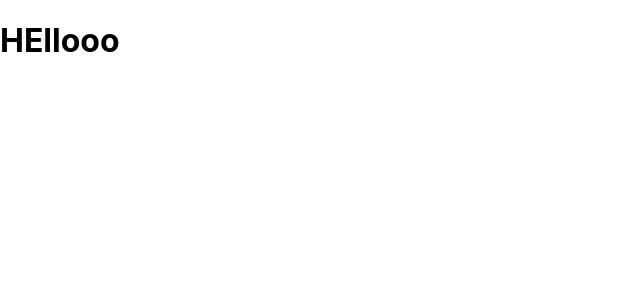
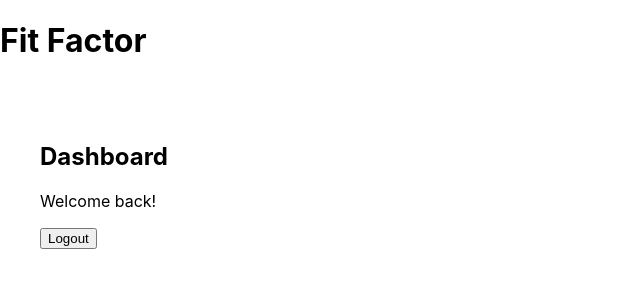
Before and after one commit to michaelmaytin/fit-factor-app, a React (Create React App) app in the folder fitfactor/frontend/: page /dashboard in a window 1280 px wide. Before the commit this address had no page. Shown: the top 300 px of the page, without its empty margins (0-640 px from the left). Built offline with nearby package versions, Linux system fonts and the light colour scheme.

Commit message:
Create Dahsboard and Logout Button components

```diff
--- a/fitfactor/frontend/public/index.html
+++ b/fitfactor/frontend/public/index.html
@@ -27,7 +27,7 @@
     <title>React App</title>
   </head>
   <body>
-    <h1>HEllooo</h1>
+    <h1>Fit Factor</h1>
     <noscript>You need to enable JavaScript to run this app.</noscript>
     <div id="root"></div>
     <!--
--- a/fitfactor/frontend/src/App.js
+++ b/fitfactor/frontend/src/App.js
@@ -2,14 +2,16 @@ import React from 'react';
 import { BrowserRouter as Router, Routes, Route } from 'react-router-dom';
 import LoginPage from './pages/LoginPage';
 import SignupPage from "./pages/SignupPage";
+import Dashboard from "./pages/Dashboard";
 
 function App() {
   return (
       <Router>
-        <Routes>
-          <Route path ="/login" element={<LoginPage />} />
-          <Route path ="/signup" element={<SignupPage />} />
-        </Routes>
+          <Routes>
+            <Route path ="/login" element={<LoginPage />} />
+            <Route path ="/signup" element={<SignupPage />} />
+            <Route path = "/dashboard" element={<Dashboard />} />
+          </Routes>
       </Router>
       );
 }
--- /dev/null
+++ b/fitfactor/frontend/src/components/LogoutButton.js
@@ -0,0 +1,12 @@
+import React from 'react';
+
+function LogoutButton() {
+    const handleLogout = () => {
+        localStorage.removeItem("user");
+        window.location.href = "/login";
+    };
+
+    return <button onClick={handleLogout}>Logout</button>;
+}
+
+export default LogoutButton;
--- /dev/null
+++ b/fitfactor/frontend/src/pages/Dashboard.js
@@ -0,0 +1,14 @@
+import React from 'react';
+import LogoutButton from '../components/LogoutButton';
+
+function Dashboard() {
+    return (
+        <div style={{ padding: '40px' }}>
+            <h2>Dashboard</h2>
+            <p>Welcome back!</p>
+            <LogoutButton />
+        </div>
+    );
+}
+
+export default Dashboard;
--- a/fitfactor/frontend/src/pages/LoginPage.js
+++ b/fitfactor/frontend/src/pages/LoginPage.js
@@ -18,7 +18,8 @@ const handleLogin = async (e) => {
 
     const data = await response.json();
     if (response.ok) {
-      alert(data.message);  // "Login successful"
+      localStorage.setItem("user", JSON.stringify({ email })); // Save login info
+      alert(data.message); // Login successful
     } else {
       alert(data.message);  // "Invalid credentials"
     }
```
